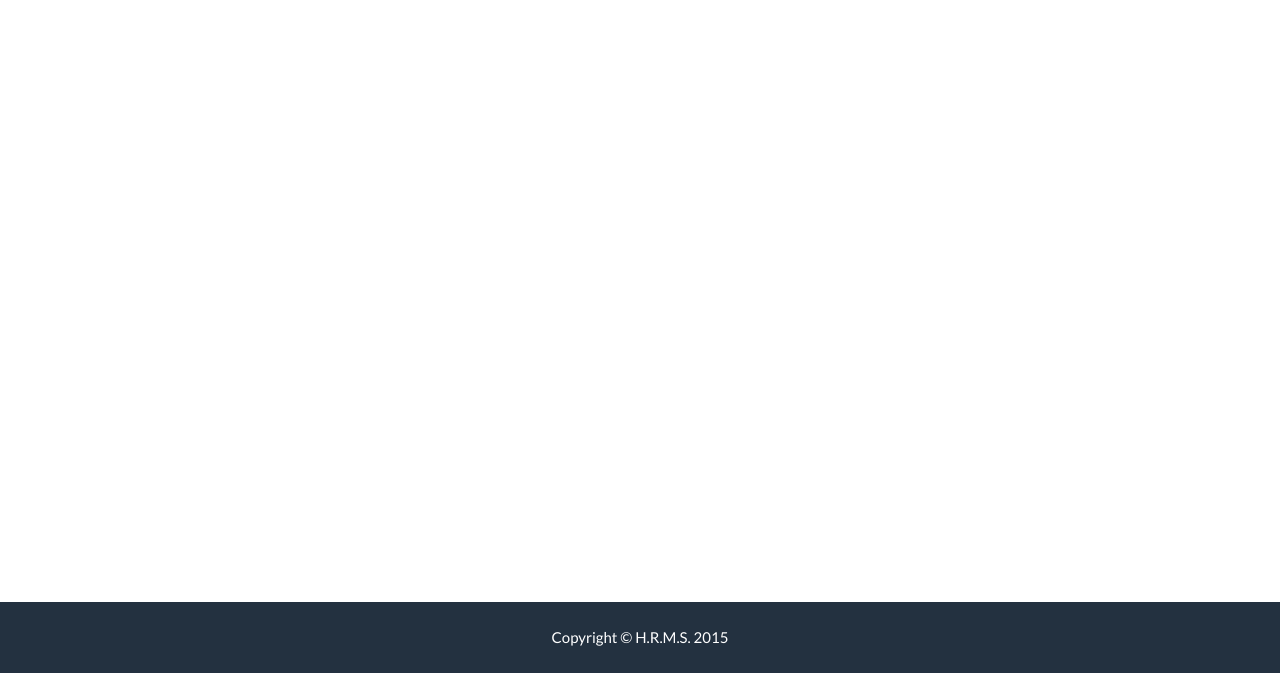
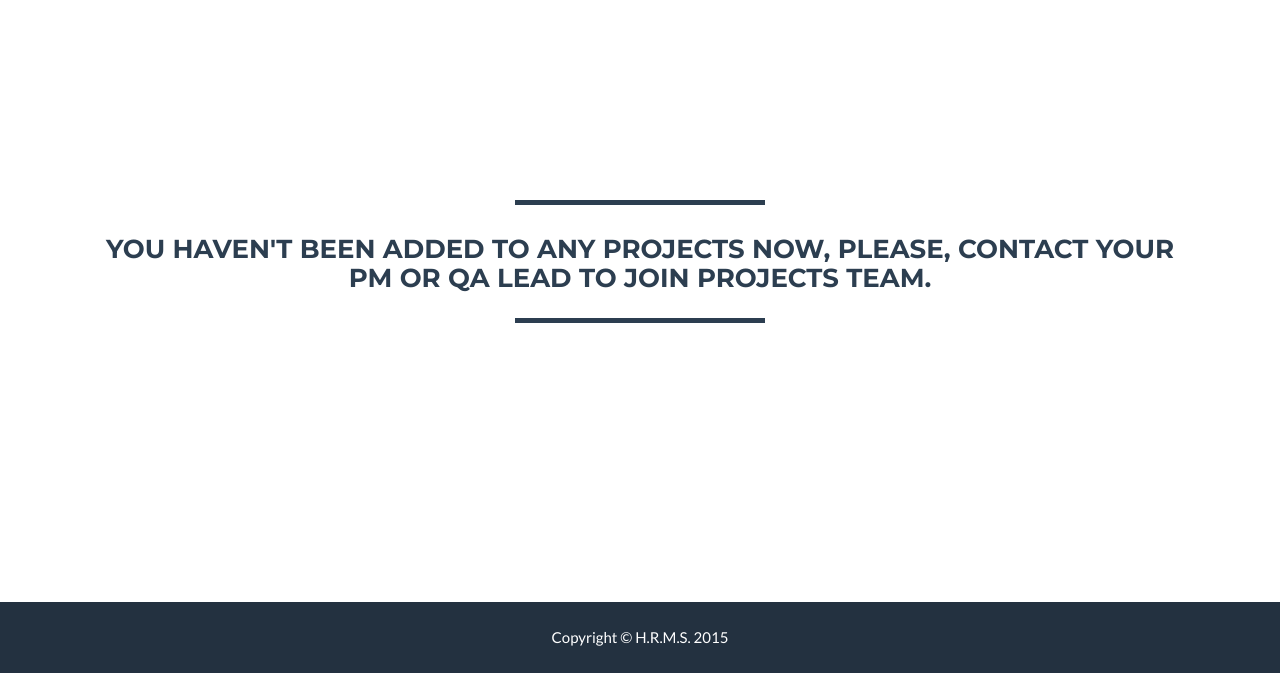
Before and after one commit to Dikovinka/HRCS, a Django app: page /dashboard/ in a window 1280 px wide. Shown: the part 138-811 px from the top of the page. Run offline with Django 3.2, Linux system fonts and the light colour scheme; a user stored in the database is signed in; data that the repository does not hold is empty; parts of the project's set-up code (start-up, migrations or seed data) failed here and were passed over; some libraries are stand-ins or nearby versions.

Commit message:
user without projects dashboard fix

```diff
--- a/templates/board/dashboard.html
+++ b/templates/board/dashboard.html
@@ -10,6 +10,25 @@
     <!-- Contact Section -->
     <section id="contact" class="wrapper">
         <div class="container page-header">
+            {% if user_projects|length == 0 %}
+                <div class="container-fluid">
+                    <div class="row">
+                        <div class="col-lg-12 text-center">
+                            <br>
+                            <br>
+                            <br>
+                            <br>
+                            <br>
+                            <br>
+                            <br>
+                            <br>
+                            <hr class="star-primary">
+                            <h3>You haven't been added to any projects now, please, contact your PM or QA Lead to join projects team.</h3>
+                            <hr class="star-primary">
+                        </div>
+                    </div>
+                </div>
+            {% endif %}
             {% for project in user_projects %}
                 <div class="container-fluid">
                     <div class="row">
```
